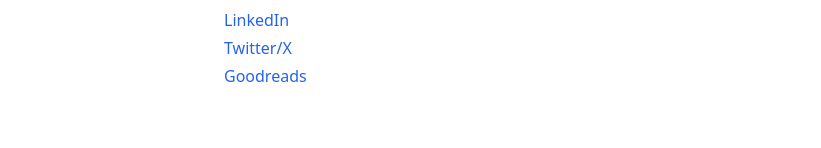
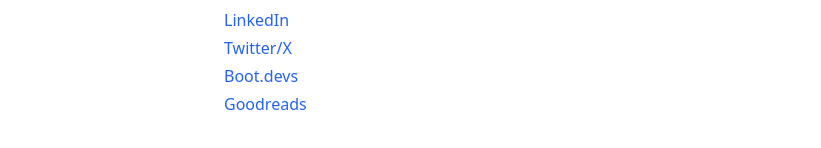
Before and after one commit to aldo-leka/website, a Next.js app: page /about in a window 1280 px wide. Shown: the part 676-824 px from the top of the page, without its empty margins (0-821 px from the left). Built offline with nearby package versions, Linux system fonts and the light colour scheme.

Commit message:
add boot.dev link

```diff
--- a/app/about/page.tsx
+++ b/app/about/page.tsx
@@ -55,6 +55,11 @@
             </Link>
           </p>
           <p>
+            <Link href="https://www.boot.dev/u/aldo" className="text-blue-600 hover:underline" target="_blank" rel="noopener noreferrer">
+              Boot.devs
+            </Link>
+          </p>
+          <p>
             <Link href="https://goodreads.com/aldo_leka" className="text-blue-600 hover:underline" target="_blank" rel="noopener noreferrer">
               Goodreads
             </Link>
```
